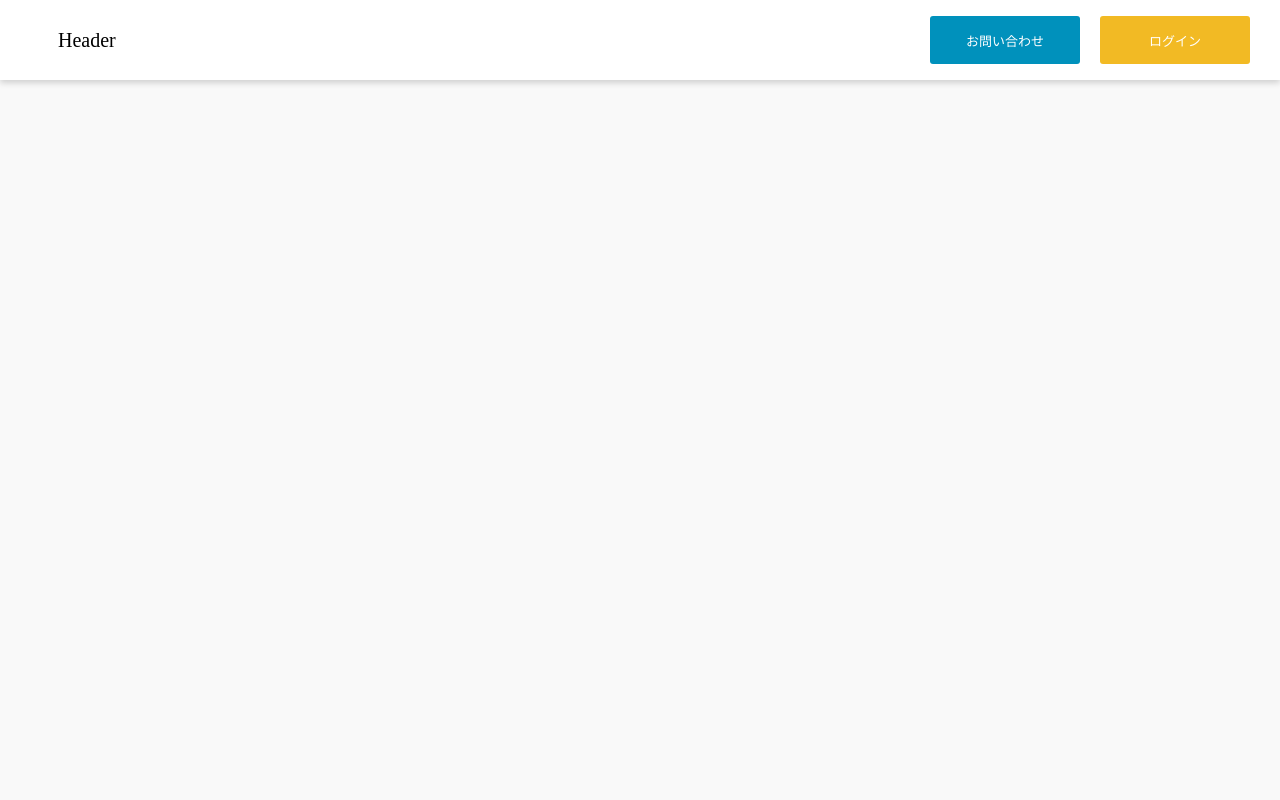
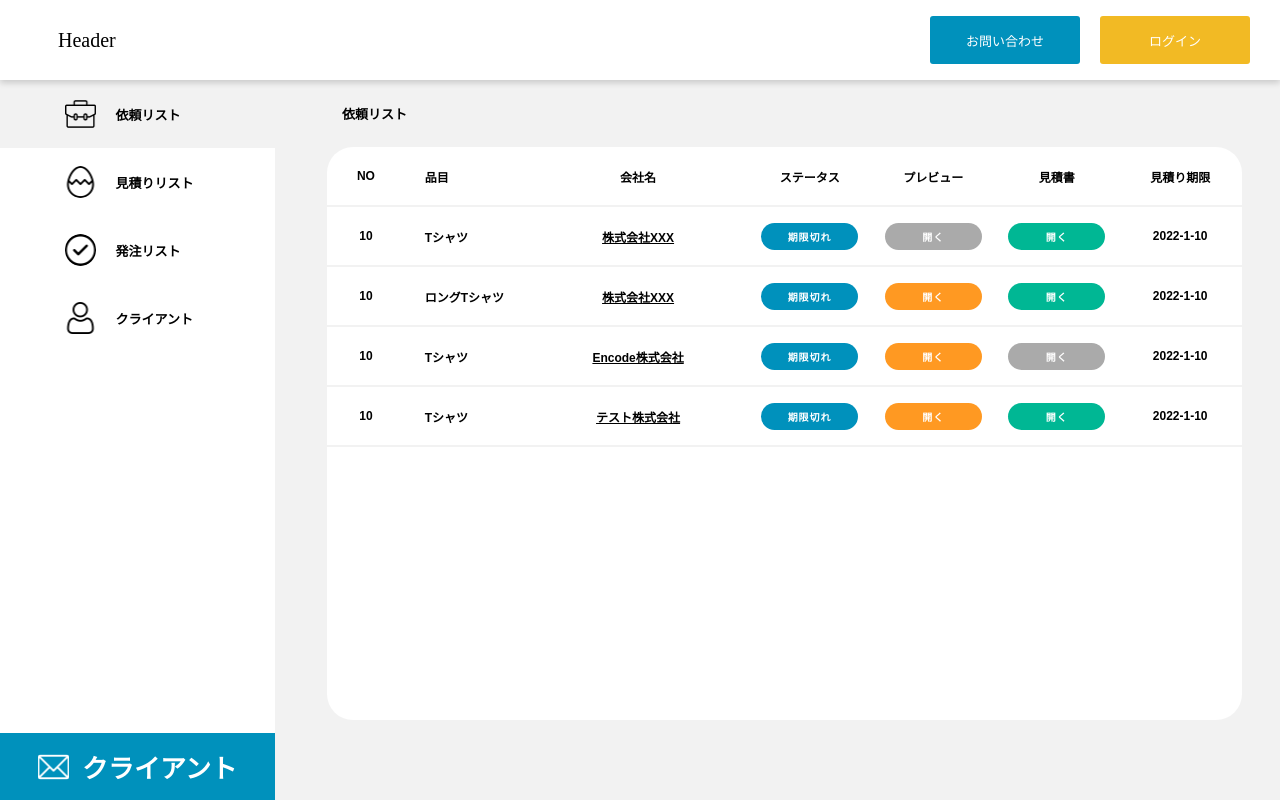
Before and after one commit to junki105/akushuapp.com-frontend, a React (Vite) app: page /dashboard/requestList in a window 1280 px wide. Before the commit this address had no page. Built offline with nearby package versions, Linux system fonts and the light colour scheme; no server answers; sample sign-in values are in the browser's storage; a web font is replaced by a local one.

Commit message:
add auth func

```diff
--- a/package.json
+++ b/package.json
@@ -8,6 +8,7 @@
     "preview": "vite preview"
   },
   "dependencies": {
+    "axios": "^0.26.1",
     "react": "^17.0.2",
     "react-dom": "^17.0.2",
     "react-router-dom": "^6.3.0"
--- a/src/AppRoot.jsx
+++ b/src/AppRoot.jsx
@@ -1,5 +1,5 @@
 
-import {BrowserRouter as Router, Routes, Route } from 'react-router-dom';
+import {BrowserRouter as Router, Routes, Route,Navigate } from 'react-router-dom';
 import Header from './pages/Header.jsx';
 import TopPage from './pages/TopPage.jsx';
 import SingleUpload from './pages/SingleUpload.jsx';
@@ -8,7 +8,9 @@ import Login from './pages/Login.jsx';
 import Register from './pages/Register.jsx';
 import ResetPassword from './pages/ResetPassword.jsx';
 import Contact from './pages/Contact.jsx';
+import Dashboard from './pages/Dashboard.jsx';
 function AppRoot() {
+    var userData =  JSON.parse(localStorage.getItem("userData")) || null;
     return(
         <Router>
             <Header/>
@@ -20,6 +22,8 @@ function AppRoot() {
                 <Route path="/register" element={<Register/>} />
                 <Route path="/resetpassword" element={<ResetPassword/>} />
                 <Route path="/contact" element={<Contact/>} />
+                <Route path="/dashboard"  element={userData?<Navigate to="/dashboard/requestList" replace />:<Navigate to="/" replace />}/>
+                <Route path="/dashboard/*"  element={userData?<Dashboard/>:<Navigate to="/" replace />}/>
                 {/* <Route path="/synopsis" element={<Synopsis/>} />
                 <Route path="/talk/:id" element={<Talk />} />
                 <Route path="/movie" element={<Movie/>}/>
--- a/src/assets/css/style.css
+++ b/src/assets/css/style.css
@@ -763,4 +763,45 @@ html, body {
     background-color: #f2ba24;
 }
 
+
+.modal {
+    position: fixed;
+    top: 0;
+    bottom: 0;
+    right: 0;
+    left: 0;
+    z-index: -1;
+    background-color: rgba(0, 0, 0, 0);
+    padding-left: 20px;
+    padding-right: 20px;
+    display: flex;
+    justify-content: center;
+    align-items: center;
+    transition: all .5s ease;
+}
+
+.modal-body {
+    background-color: white;
+    width: 100%;
+    border-radius: 15px;
+    padding: 35px;
+    box-shadow: 0 0 5px #056db2, 0 0 15px #056db2;
+    transform: translateY(800px);
+    transition: all .5s ease;
+    max-width: 480px;
+}
+
+.modal-body p {
+    color: black !important;
+    margin-top: 0 !important;
+}
+
+.modal-show {
+    z-index: 999 !important;
+    background-color: rgba(0, 0, 0, .4) !important;
+}
+
+.modal-show .modal-body {
+    transform: translateY(0) !important;
+}
 /* progress bar end  */
--- a/src/pages/Contact.jsx
+++ b/src/pages/Contact.jsx
@@ -7,25 +7,25 @@ function Contact() {
                     お問い合わせ
                 </div>
                 <div class="auth-input-container">
-                    <label for="text">会社名</label>
+                    <label htmlFor="text">会社名</label>
                     <input type="text" name="text" />
                 </div>
 
                 <div class="auth-input-container">
-                    <label for="text">メールアドレス</label>
+                    <label htmlFor="text">メールアドレス</label>
                     <input type="text" name="text" />
                 </div>
                 <div class="auth-input-container">
-                    <label for="text">ご用件</label>
+                    <label htmlFor="text">ご用件</label>
                     <input type="text" name="text" />
                 </div>
                 <div class="auth-input-container textarea-container">
-                    <label for="text">ご用件</label>
+                    <label htmlFor="text">ご用件</label>
                     <textarea></textarea>
                 </div>
                 <div class="auth-btn-cover">
                     <button class="auth-btn">
-                        ログイン
+                        送信する
                     </button>
                 </div>
             </form>
--- /dev/null
+++ b/src/pages/Dashboard.jsx
@@ -0,0 +1,74 @@
+
+function Dashboard() {
+
+
+    return(
+        <main className="admin-main">
+        <div className="admin-tab-container">
+            <div>
+                <div className="admin-tab active"><img src="/assets/image/bag-icon.png" alt=""/><span>依頼リスト</span></div>
+                <div className="admin-tab"><img src="/assets/image/egg-icon.png" alt=""/><span>見積りリスト</span></div>
+                <div className="admin-tab"><img src="/assets/image/check-icon.png" alt=""/><span>発注リスト</span></div>
+                <div className="admin-tab"><img src="/assets/image/user-icon.png" alt=""/><span>クライアント</span></div>
+            </div>
+            <div>
+                <button className="btn email-btn img-btn"><img src="/assets/image/email-icon.png" alt=""/><span>クライアント</span></button>
+            </div>
+        </div>
+        <div className="admin-content">
+            <div className="admin-content-header">
+                依頼リスト
+            </div>
+            <div className="admin-card">
+                <div className="admin-card-row">
+                    <div>NO</div>
+                    <div>品目</div>
+                    <div className="lg-item">会社名</div>
+                    <div>ステータス</div>
+                    <div>プレビュー</div>
+                    <div>見積書</div>
+                    <div>見積り期限</div>
+                </div>
+                <div className="admin-card-row">
+                    <div>10</div>
+                    <div>Tシャツ</div>
+                    <div className="text-underline lg-item">株式会社XXX</div>
+                    <div><button className="btn blue-btn admin-btn">期限切れ</button></div>
+                    <div><button className="btn gray-btn admin-btn">開く</button></div>
+                    <div><button className="btn green-btn admin-btn">開く</button></div>
+                    <div>2022-1-10</div>
+                </div>
+                <div className="admin-card-row">
+                    <div>10</div>
+                    <div>ロングTシャツ</div>
+                    <div className="text-underline lg-item">株式会社XXX</div>
+                    <div><button className="btn blue-btn admin-btn">期限切れ</button></div>
+                    <div><button className="btn orange-btn admin-btn">開く</button></div>
+                    <div><button className="btn green-btn admin-btn">開く</button></div>
+                    <div>2022-1-10</div>
+                </div>
+                <div className="admin-card-row">
+                    <div>10</div>
+                    <div>Tシャツ</div>
+                    <div className="text-underline lg-item">Encode株式会社</div>
+                    <div><button className="btn blue-btn admin-btn">期限切れ</button></div>
+                    <div><button className="btn orange-btn admin-btn">開く</button></div>
+                    <div><button className="btn gray-btn admin-btn">開く</button></div>
+                    <div>2022-1-10</div>
+                </div>
+                <div className="admin-card-row">
+                    <div>10</div>
+                    <div>Tシャツ</div>
+                    <div className="text-underline lg-item">テスト株式会社</div>
+                    <div><button className="btn blue-btn admin-btn">期限切れ</button></div>
+                    <div><button className="btn orange-btn admin-btn">開く</button></div>
+                    <div><button className="btn green-btn admin-btn">開く</button></div>
+                    <div>2022-1-10</div>
+                </div>
+            </div>
+        </div>
+    </main>
+    )
+}
+
+export default Dashboard;
--- a/src/pages/ResetPassword.jsx
+++ b/src/pages/ResetPassword.jsx
@@ -6,7 +6,7 @@ function ResetPassword() {
                 パスワード再発行
             </div>
             <div className="auth-input-container">
-                <label for="email">メールアドレス</label>
+                <label htmlFor="email">メールアドレス</label>
                 <input type="email" name="email" id="email"/>
             </div>
             <div className="auth-btn-cover">
--- a/src/pages/SingleUpload.jsx
+++ b/src/pages/SingleUpload.jsx
@@ -1,15 +1,34 @@
 
-import { useNavigate} from "react-router-dom";
+import {useNavigate} from "react-router-dom";
+import {useRef, useState} from "react";
 function SingleUpload() {
     const navigate = useNavigate();
+    const [imageURL, setImageURL] = useState("");
+    const [imageObj, setImage] = useState(null);
+    const [videoURL, setVideoURL] = useState("");
+    const [videoObj, setVideo] = useState(null);
+    const image = useRef();
+    const video = useRef();
+    const updateImage = (event)=>{
+        let fileObj = event.target.files[0];
+        setImageURL(URL.createObjectURL(fileObj));
+        setImage(fileObj);
+    }
+
+    const updateVideo = (event)=>{
+        let fileObj = event.target.files[0];
+        setVideoURL(URL.createObjectURL(fileObj));
+        setVideo(fileObj);
+    }
+
     return(
         <main className="select-type-main">
             <div className="select-type-header font-HiraKakuProN-W6">
                 コンテンツを選んでください
             </div>
-            <div className="select-type-container">
-                <div className="select-type-card">
-                    <img src="assets/image/single-upload-img.png" alt=""/>
+            <div className="select-type-container" >
+                <div className="select-type-card" onClick={(e) => image.current.click()}>
+                    <img src={imageURL==="" ? "assets/image/single-upload-img.png":imageURL} alt="" />
                     <div className="card-text1 font-HiraKakuProN-W6">
                         Image
                     </div>
@@ -17,8 +36,9 @@ function SingleUpload() {
                         マーカーにする画像
                     </div>
                 </div>
-                <div className="select-type-card">
-                    <img src="assets/image/single-upload-movie.png" alt=""/>
+                <input type="file" onChange={updateImage} ref={image} style={{display:"none"}} accept=".jpg, .png, .jpeg, .gif, .bmp, .tif, .tiff|image/*"/>
+                <div className="select-type-card"  onClick={(e) => video.current.click()}>
+                    {videoURL==="" ? <img src="assets/image/single-upload-movie.png" alt=""/> : <video src={videoURL} width={"86px"} height={"86px"} />}
                     <div className="card-text1 font-HiraKakuProN-W6">
                         Movie
                     </div>
@@ -26,6 +46,7 @@ function SingleUpload() {
                         再生する動画
                     </div>
                 </div>
+                <input type="file" onChange={updateVideo} ref={video} style={{display:"none"}} accept=".avi, .mp4, .wmv, mov"/>
             </div>
         </main>
     )
--- a/vite.config.js
+++ b/vite.config.js
@@ -3,5 +3,6 @@ import react from '@vitejs/plugin-react'
 
 // https://vitejs.dev/config/
 export default defineConfig({
-  plugins: [react()]
+  plugins: [react()],
+  envPrefix: 'REACT_APP_'
 })
```
Also changed, not shown: src/pages/Login.jsx (+53 -5 lines), src/pages/Register.jsx (+47 -8 lines), 2 other files (tests, documents, lock files or other folders).
